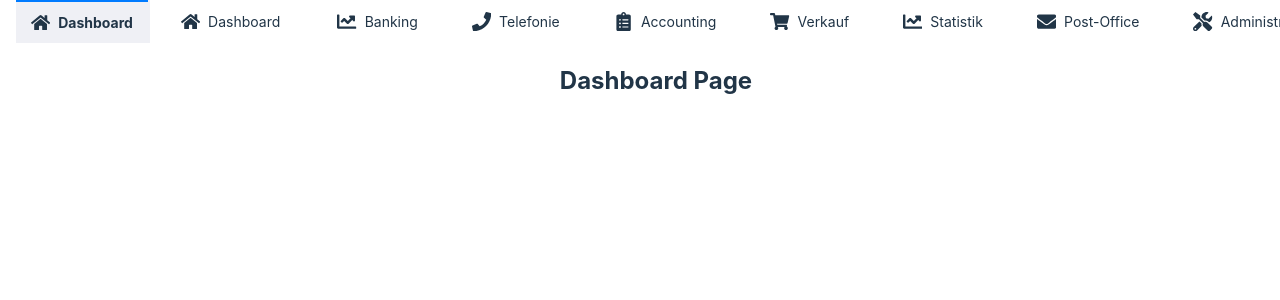
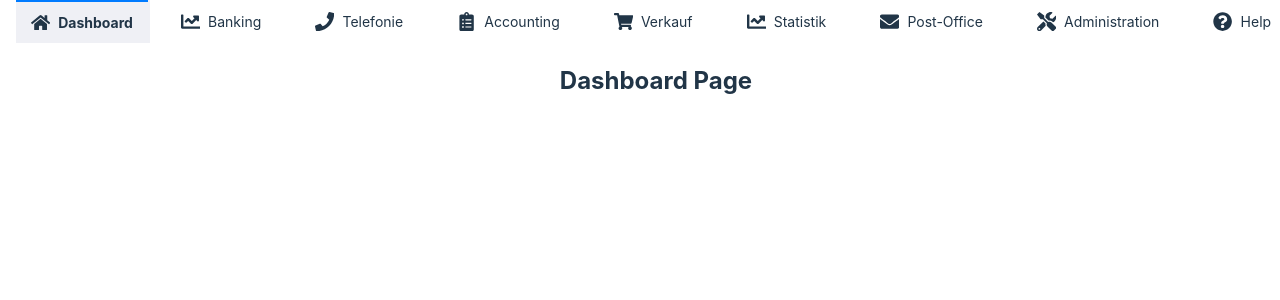
Before and after one commit to ToyLess78/tabs-template, a React (Vite) app: page / in a window 1280 px wide. Shown: the top 300 px of the page. Built offline with nearby package versions, Linux system fonts and the light colour scheme.

Commit message:
fix: filtered active tab

```diff
--- a/src/libs/components/tabs-navigation/TabsNavigation.tsx
+++ b/src/libs/components/tabs-navigation/TabsNavigation.tsx
@@ -39,7 +39,10 @@ export const TabsNavigation: React.FC = () => {
 		);
 	};
 
+	const visibleTabs = tabs.filter((tab) => tab.label !== activeTab);
+
 	const hiddenTabsOptions = Array.from(hiddenTabs)
+		.filter((label) => label !== activeTab)
 		.map((label) => {
 			const tab = tabs.find((tab) => tab.label === label);
 			return tab ? { label: tab.label, Icon: tab.Icon } : null;
@@ -62,7 +65,7 @@ export const TabsNavigation: React.FC = () => {
 				))}
 			</div>
 			<div className={styles.allTabsContainer}>
-				{tabs.map((tab) => (
+				{visibleTabs.map((tab) => (
 					<Tab
 						key={tab.label}
 						label={tab.label}
```
